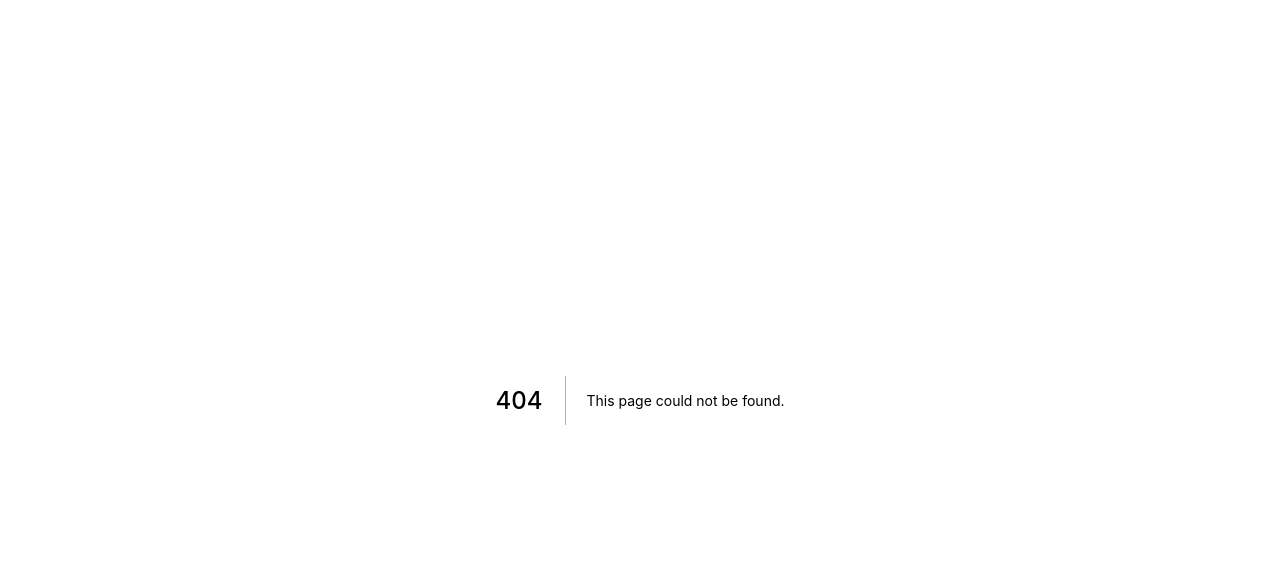
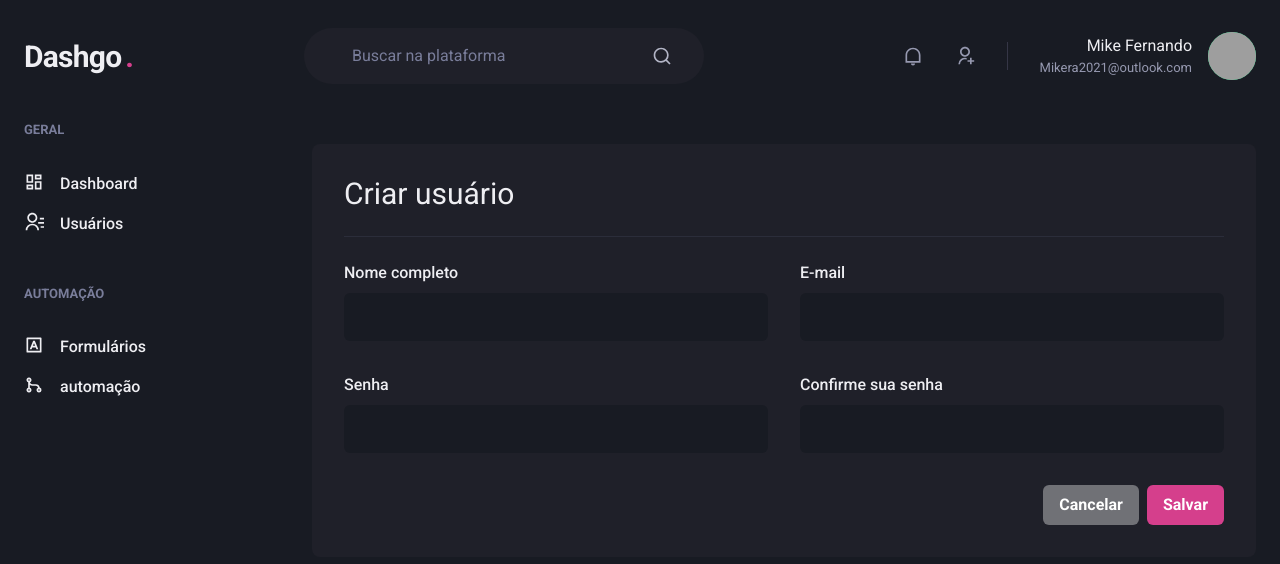
Before and after one commit to MikeFernando/Dashgo, a Next.js app: page /users/create in a window 1280 px wide. Before the commit this address had no page. Shown: the top 564 px of the page. Built offline with nearby package versions, Linux system fonts and the light colour scheme; grey boxes are pictures that could not be loaded.

Commit message:
Página: Form de usuário

```diff
--- /dev/null
+++ b/src/pages/users/create.tsx
@@ -0,0 +1,44 @@
+import { Box, Divider, Flex, Heading, SimpleGrid, VStack, Button, HStack } from '@chakra-ui/react'
+
+import { Input } from '../../components/Forms/Input'
+import { Header } from '../../components/Header'
+import { Sidebar } from '../../components/Sidebar'
+
+export default function CreateUser() {
+   return (
+      <Box>
+         <Header />
+         <Flex w="100%" my="6" maxWidth={1480} mx="auto" px="6">
+            <Sidebar />
+
+            <Box flex="1" my="6" borderRadius={8} bg="gray.800" p="8">
+               <Heading size="lg" fontWeight="normal">Criar usuário</Heading>
+
+               <Divider my="6" borderColor="gray.700" />
+
+               <VStack spacing="8">
+                  <SimpleGrid minChildWidth="240px" spacing="8" width="100%">
+                     <Input name="name" label="Nome completo" />
+                     <Input name="email" type="email" label="E-mail" />
+                  </SimpleGrid>
+                  <SimpleGrid minChildWidth="240px" spacing="8" width="100%">
+                     <Input name="password" type="password" label="Senha" />
+                     <Input name="password_confirmation" type="password" label="Confirme sua senha" />
+                  </SimpleGrid>
+               </VStack>
+
+               <Flex mt="8" justify="flex-end">
+                  <HStack>
+                     <Button colorScheme="whiteAlpha">
+                        Cancelar
+                     </Button>
+                     <Button colorScheme="pink">
+                        Salvar
+                     </Button>
+                  </HStack>
+               </Flex>
+            </Box>
+         </Flex>
+      </Box>
+   )
+}
```
Also changed, not shown: 1 other file (tests, documents, lock files or other folders).
